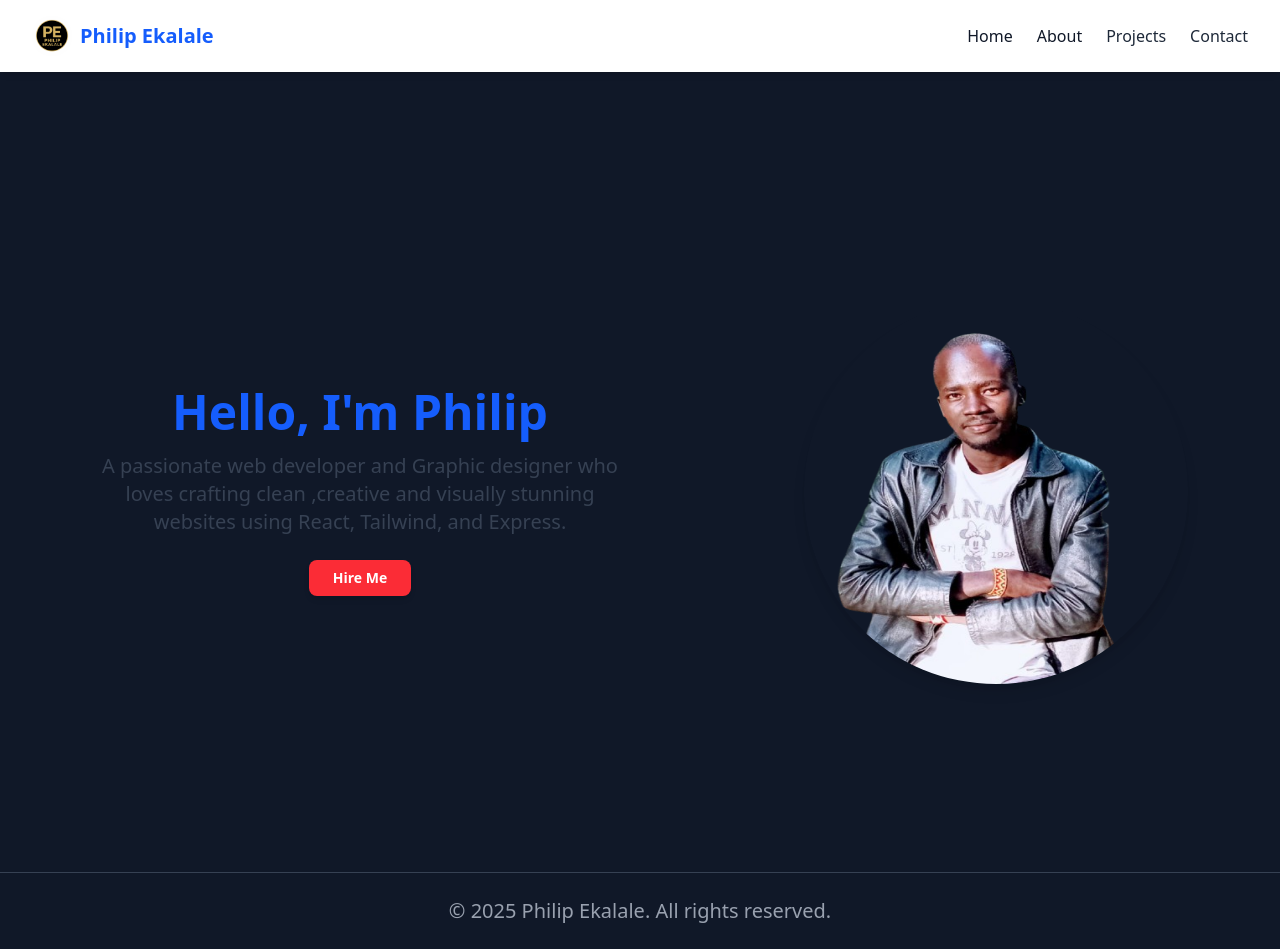
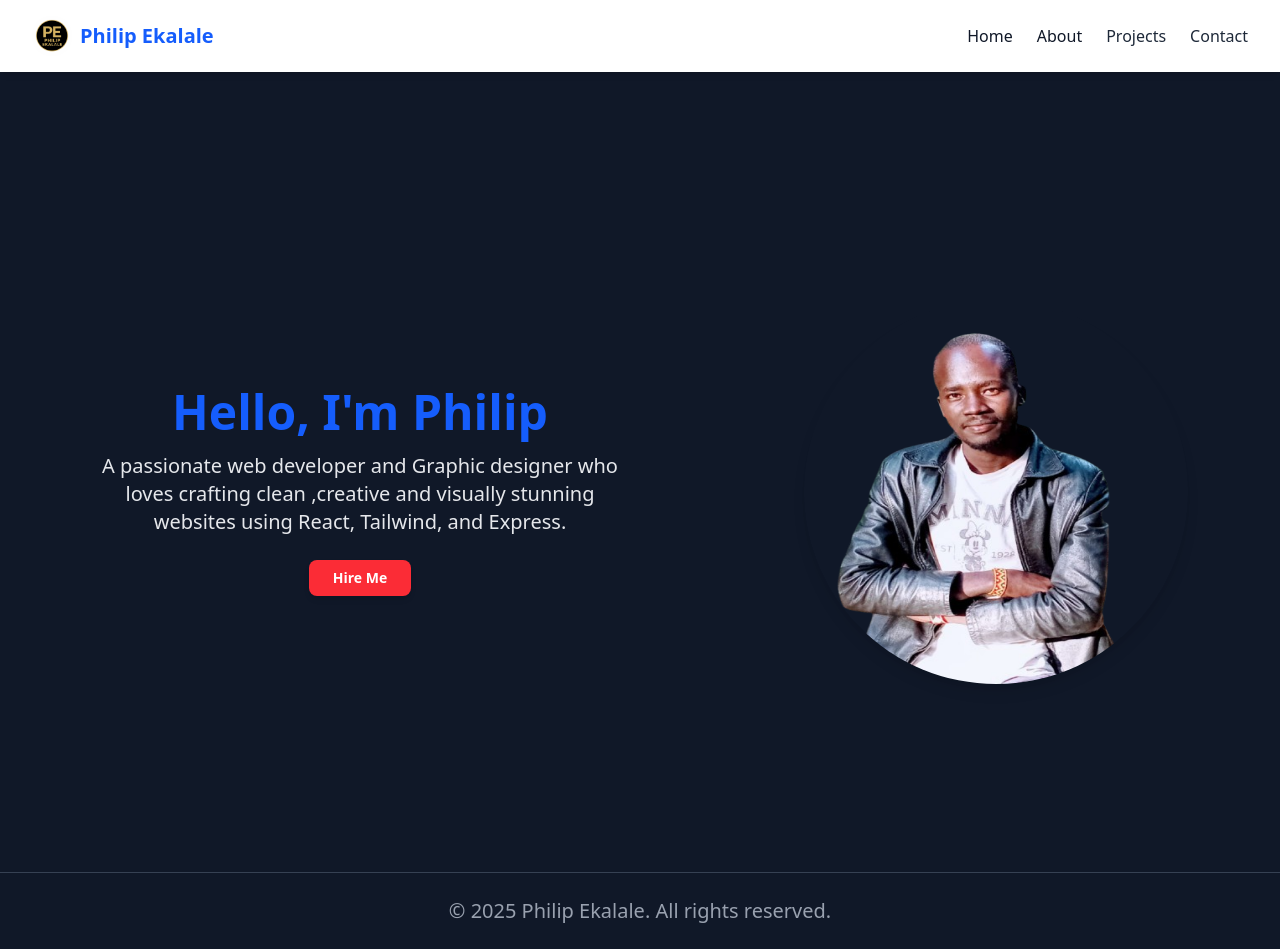
Before and after one commit to EKALALE/my-portfolio, a React (Vite) app in the folder Frontend/: page / in a window 1280 px wide. Built offline with nearby package versions, Linux system fonts and the light colour scheme.

Commit message:
Fix CORS and update Frontend .env

```diff
--- a/Frontend/src/components/Hero.jsx
+++ b/Frontend/src/components/Hero.jsx
@@ -6,7 +6,7 @@
       <h1 className="text-3xl md:text-5xl font-bold text-blue-600 mb-4">
         Hello, I'm Philip
       </h1>
-      <p className="text-lg md:text-xl text-gray-700 mb-6">
+      <p className="text-lg md:text-xl text-gray-200 mb-6">
         A passionate web developer and Graphic designer who loves crafting clean ,creative and visually stunning websites using React, Tailwind, and Express.
       </p>
 
```
Also changed, not shown: 1 other file (tests, documents, lock files or other folders).
